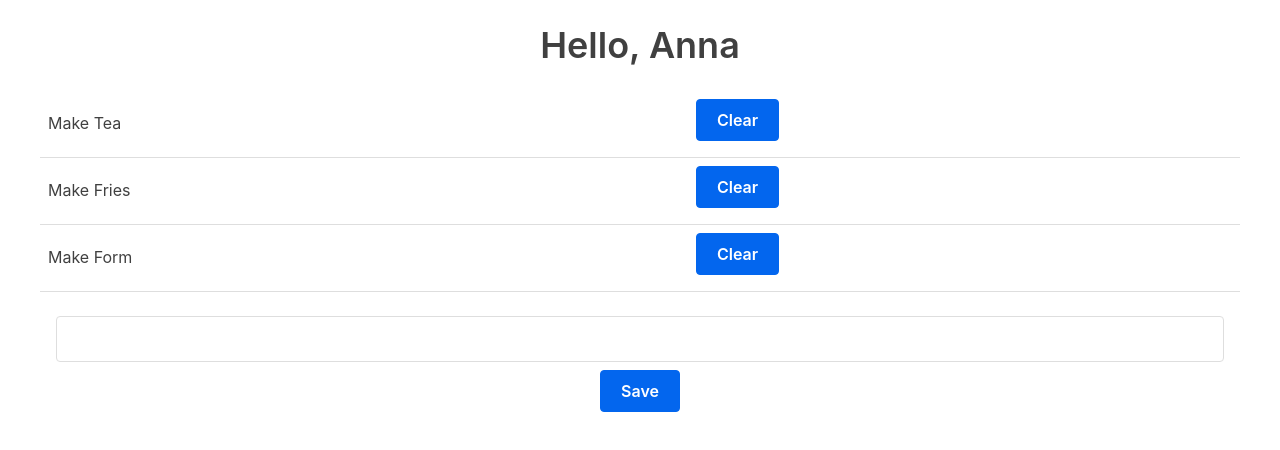
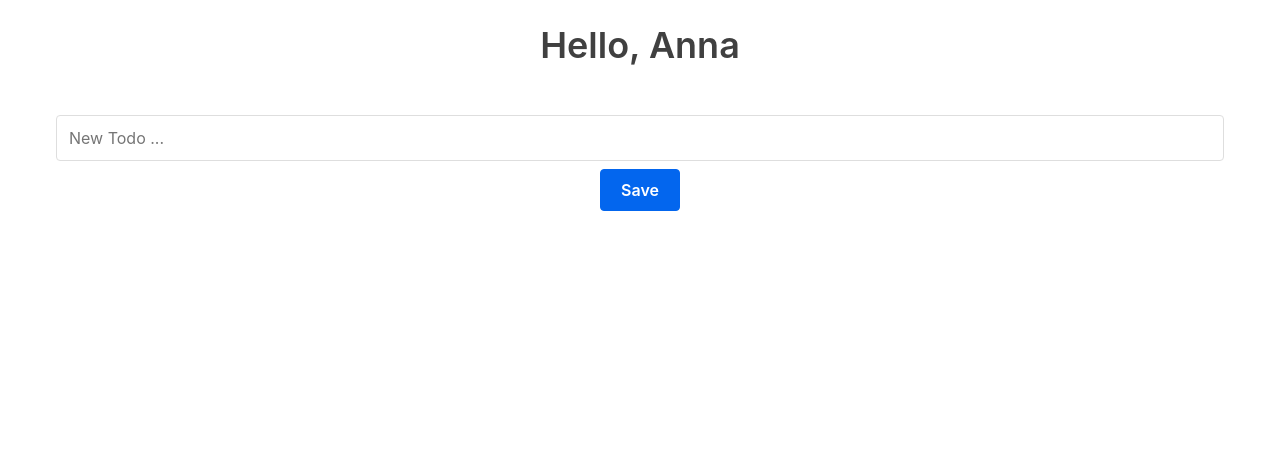
Before and after one commit to LujiAnna/intro-react, a React (Create React App) app in the folder todo-app/: page / in a window 1280 px wide. Shown: the top 450 px of the page. Built offline with nearby package versions, Linux system fonts and the light colour scheme.

Commit message:
Submit form data, Update parent state, clear form after submit

```diff
--- a/todo-app/src/App.js
+++ b/todo-app/src/App.js
@@ -34,22 +34,22 @@ const App = () => {
   //  remove all the hard-coded data from useState, as we'll be updating that through the form now.
   // create form component
 
-  // const [todos, setTodos] = useState([]);
+  const [todos, setTodos] = useState([]);
 
-  const [todos, setTodos] = useState([
-      {
-        todo: 'Make Tea',
-        completed: true,
-      },
-       {
-        todo: 'Make Fries',
-        completed: false,
-      },
-       {
-        todo: 'Make Form',
-        completed: true,
-      },
-    ]);
+  // const [todos, setTodos] = useState([
+  //     {
+  //       todo: 'Make Tea',
+  //       completed: true,
+  //     },
+  //      {
+  //       todo: 'Make Fries',
+  //       completed: false,
+  //     },
+  //      {
+  //       todo: 'Make Form',
+  //       completed: true,
+  //     },
+  //   ]);
 
     // const todos = [
     //   {
@@ -91,12 +91,28 @@ const App = () => {
 
 // update the state by taking the existing todos
   // and adding the new todo parameter, using the ES6 spread operator.
+
+ // console.log(todos); // now it's an empty array []
+
+  // // console.log([... todos, 3]); // [3]
+ //  console.log(... todos, 3); // 3
+
+ // console.log(setTodos([... todos, 3])); // undefined
+  // console.log(setTodos([... todos, 3])); //  undefined
+ // console.log(setTodos({todo: [... todos, 3]})); // TypeError: todos is not iterable
+
+  // Aim to add as array of objects
+
    const addTodoInput = (inputTodo) => {
-        setTodos({todos: [... todos, inputTodo]})
+     console.log(inputTodo); // hey
+    //  let x = [... todos, inputTodo];
+    //  console.log(x); // ['hey']
+        // setTodos({todo: [... todos, inputTodo]})
+        // console.log(setTodos([... todos, inputTodo])); //undefined
+        // console.log(setTodos(x)); //undefined
+        setTodos([... todos, inputTodo]);
   }
-  // make sure we pass that through as a parameter on Form.
-
-
+  // make sure we pass this method through as a parameter on Form.
 
 // Now we have to pass removeTodo function through to the component,
 //  and render a button next to each character that can invoke the function.
@@ -106,6 +122,7 @@ const App = () => {
           <Header name="Anna" />
           {/* Display/Read state */}
           <Todo todosData = {todos} removeTodo={removeTodo} />
+          {/* addTodoInput={addTodoInput} */}
           <Form addTodoInput={addTodoInput} />
     </div>
   );
--- a/todo-app/src/Components/Form.js
+++ b/todo-app/src/Components/Form.js
@@ -5,9 +5,9 @@ import React,  {useState} from 'react';
 //  Add Form
 const Form = (props) => {
 
-  // set the initial state of the Form
+  // set the initial (use)state of the Form
   // to be an object with some empty properties,
-  //  and assign that initial state to this.state
+  //  and assign that initial state to const [input, setInput]
   // '' is the initial state value
 
 const [input, setInput] = useState({
@@ -15,8 +15,10 @@ const [input, setInput] = useState({
   show: ''
 });
 
+// console.log( [input, setInput]); // {todo: 'hey'}
+
 // Goal: update the state of Form every time a field is changed in the form,
-//  and when we submit, all that data will pass to the App state, which will then update the Todo.
+//  and when we submit, all that data will pass to the App state, which will then update the Todo component.
 
 // First, we'll make the function that will run every time a change is made
 // to an input. The event will be passed through, and we'll set the state of Form to have the name (key) and value of the inputs
@@ -24,7 +26,35 @@ const [input, setInput] = useState({
  // Now if we go to the front end of our app, we'll see a FORM component that doesn't have a submit yet.
  // Update some fields and you'll see the local state of Form being updated
   const handleChange = (e) => {
-        setInput({todo: e.target.value})
+    console.log(e.target);
+    const {key, value} = e.target;
+    // console.log({
+    //   [key]: value // {undefined: 'hey'} also in form- state
+    // });
+    // console.log({
+    //    value // {value: 'hey'}, in form-state is {undefined: 'hey'}
+    // });
+    // console.log(setInput({
+    //    value
+    // })) // undefined, in form-state is State: {value: "hey"}
+
+     console.log(setInput({
+        todo: value
+     })) // undefined, in form-state is State:{todo: "hey"}
+
+    // console.log(setInput(
+    //    value  // // undefined, in form-state is State: "hey"
+    // ))
+    //  setInput(
+    //    value
+    //  )
+
+  // set as object
+   setInput({
+        todo: value
+     })
+
+        // setInput({todo: e.target.value})
                 // setInput(e.target.value)
 
   }
@@ -36,25 +66,38 @@ const [input, setInput] = useState({
     console.log('You clicked save.');
   }
 
-  // submit that data and update the parent state in App.js
-
+// Last step: submit that data and update the parent state in App.js
 
 // This function will call addTodoInput function, and pass the Form state through as
 //  the todo parameter we defined earlier.
   const submitForm = () => {
     // pass the new Todo here
   // props.addTodoInput({show: input.todo})
-    props.addTodoInput(input.todo)
+  // console.log(input.todo); //hey
+  // console.log(input); // {todo: 'hey'}
+  // console.log(props); // {addTodoInput: ƒ} addTodoInput: inputTodo => {…} [[Prototype]]: Object
+  // console.log(props.addTodoInput(input.todo)); //undefined
+  props.addTodoInput(input);
+  // Reset the state to the initial state, to clear the form after submit.
+  // console.log({
+  // todo: '',
+  // show: ''
+  // });
+   setInput({
+     todo: '',
+     show: ''
+   });
+  console.log(input);
+ }
 
-// It will also reset the state to the initial state, to clear the form after submit.
-  // setInput(initialState)
-}
+// In the render, let's get our todo property from input state,
+// and assign them as the values that correspond to the proper form keys.
 
   return (
     <div className="container">
-     <form onSubmit={(e) => {submitForm(); handleSubmit(e);}}>
+     <form onSubmit={(e) => { handleSubmit(e);}}>
         <label>
-        <input type="text" name="todo" id ="todo" value={input.todo} onChange={handleChange}/>
+        <input type="text" name="todo" id ="todo" value={input.todo} onChange={handleChange} placeholder='New Todo ...'/>
         </label>
         {/* set input value in dom and browser */}
         {/* add a submit button to submit the form.
@@ -68,3 +111,9 @@ const [input, setInput] = useState({
 }
 
 export default Form;
+
+// Now we have data stored in state, and we can remove any item from the state.
+// However, what if we wanted to be able to add new data to state?
+//  In a real world application, you'd more likely start with empty state and add to it, such as with a to-do list or a shopping cart.
+
+// Before anything else, let's remove all the hard-coded data from const [todos, setTodos], as we'll be updating that through the form now.
--- a/todo-app/src/Components/Todo.js
+++ b/todo-app/src/Components/Todo.js
@@ -33,9 +33,9 @@ const Todo = (props) => {
 // todosData was an array of objects but now its an object after using state
     // https://stackoverflow.com/questions/30142361/react-js-uncaught-typeerror-this-props-data-map-is-not-a-function
     // console.log(props);
-    let data = Array.from(props.todosData);
+    // let data = Array.from(props.todosData);
 
-      const rows = data.map((row, index) => {
+      const rows = props.todosData.map((row, index) => {
        return (
          <tr key ={index}>
            <td>{row.todo}</td>
```
